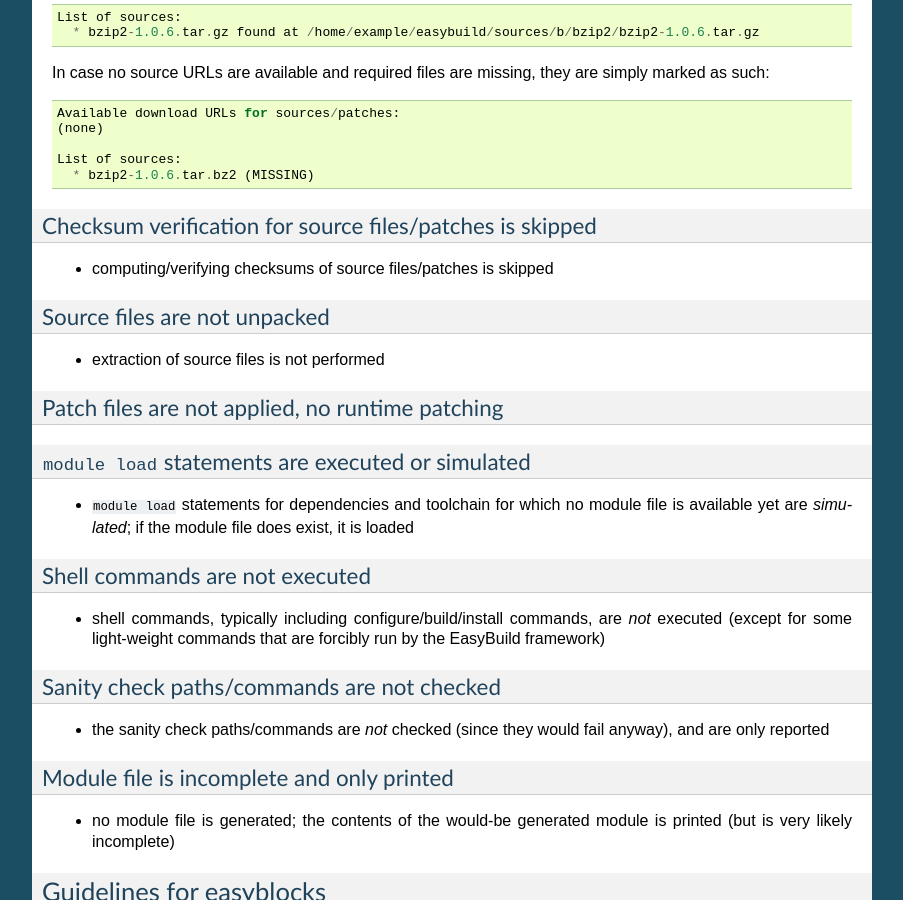
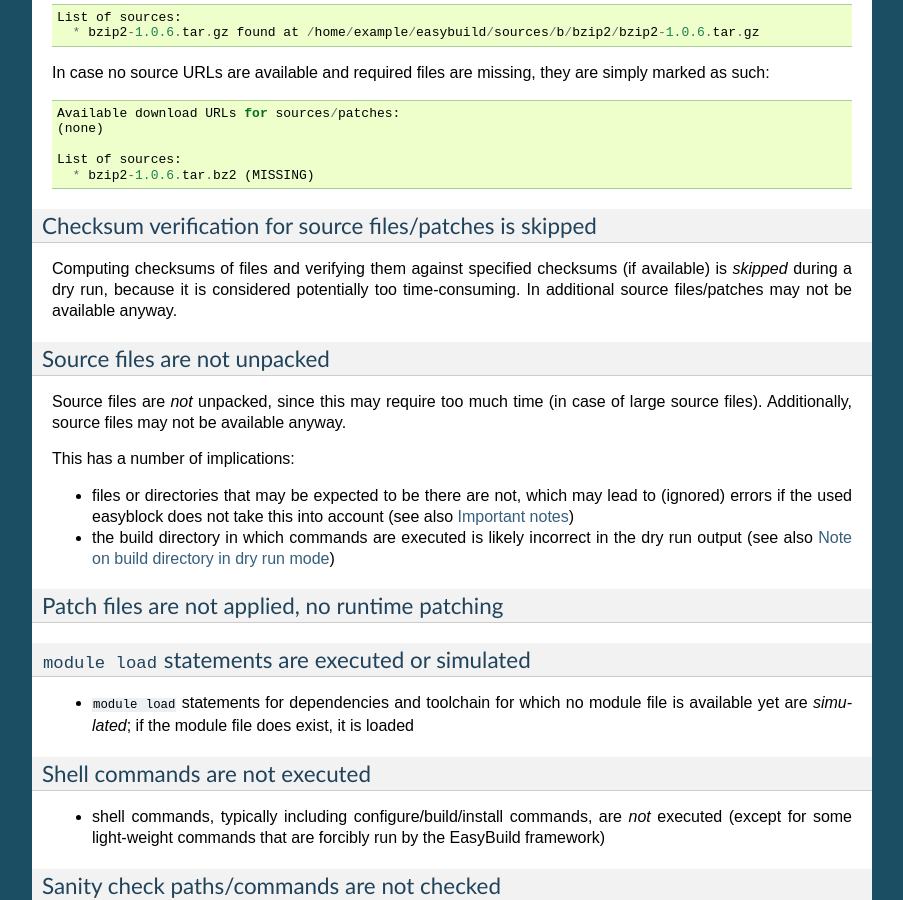
Before and after one commit to easybuilders/easybuild, a Sphinx documentation site: the page built from docs/Extended_dry_run.rst, in a window 1280 px wide and 900 px high, scrolled down 2475 px. Shown: the whole window, without its empty margins (198-1101 px from the left). Built offline with Sphinx 7.4.7, drawn with Linux system fonts in a browser that asks for light colours.

Commit message:
flesh out sections on skipping checksums/extraction

```diff
--- a/docs/Extended_dry_run.rst
+++ b/docs/Extended_dry_run.rst
@@ -137,14 +137,24 @@
 Checksum verification for source files/patches is skipped
 ~~~~~~~~~~~~~~~~~~~~~~~~~~~~~~~~~~~~~~~~~~~~~~~~~~~~~~~~~
 
-* computing/verifying checksums of source files/patches is skipped
+Computing checksums of files and verifying them against specified checksums (if available) is *skipped* during
+a dry run, because it is considered potentially too time-consuming. In additional source files/patches may not be
+available anyway.
 
 .. _extended_dry_run_overview_unpacking_sources:
 
 Source files are not unpacked
 ~~~~~~~~~~~~~~~~~~~~~~~~~~~~~
 
-* extraction of source files is not performed
+Source files are *not* unpacked, since this may require too much time (in case of large source files).
+Additionally, source files may not be available anyway.
+
+This has a number of implications:
+
+* files or directories that may be expected to be there are not, which may lead to (ignored) errors
+  if the used easyblock does not take this into account (see also :ref:`extended_dry_run_notes`)
+* the build directory in which commands are executed is likely incorrect in the dry run output
+  (see also :ref:`extended_dry_run_overview_wrong_build_dir`)
 
 .. _extended_dry_run_overview_patching:
 
```
